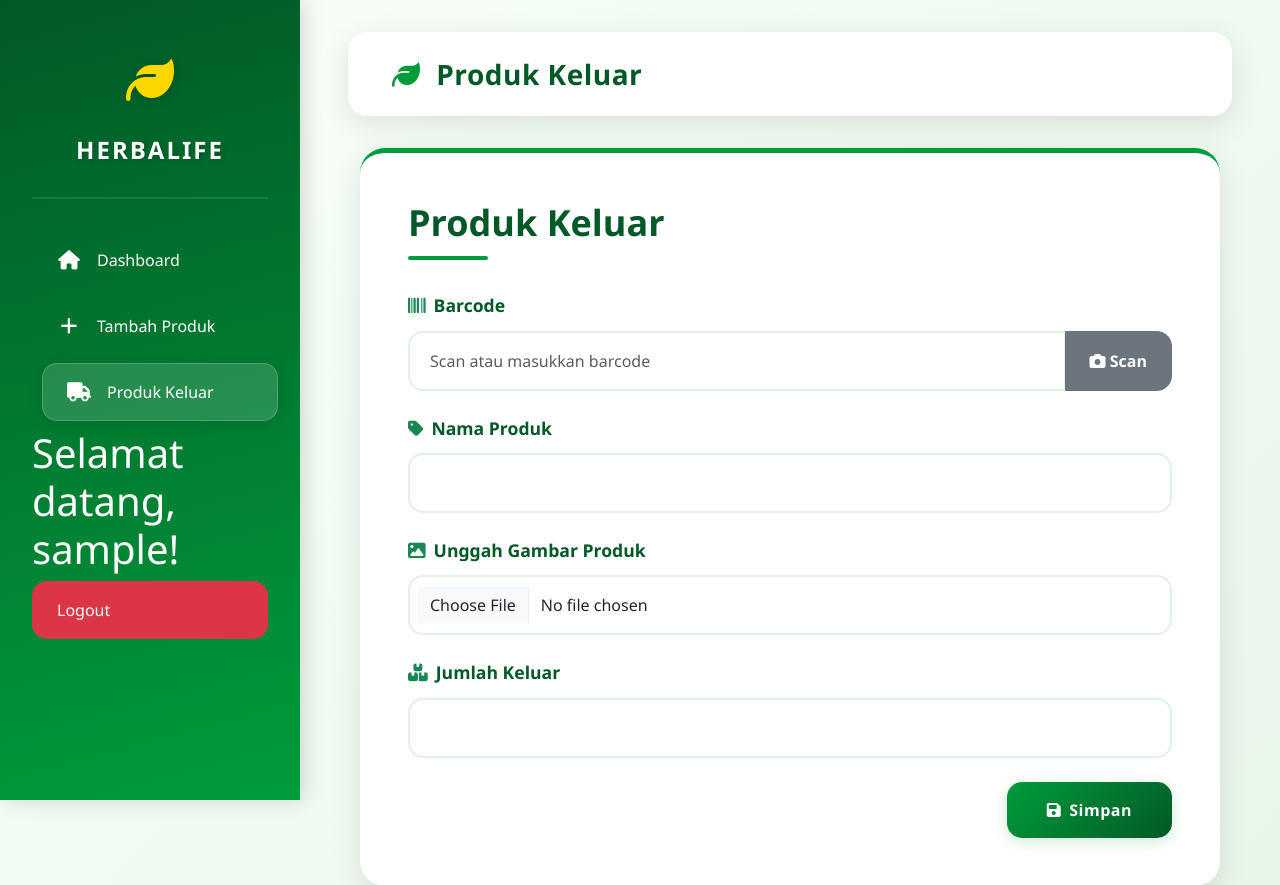
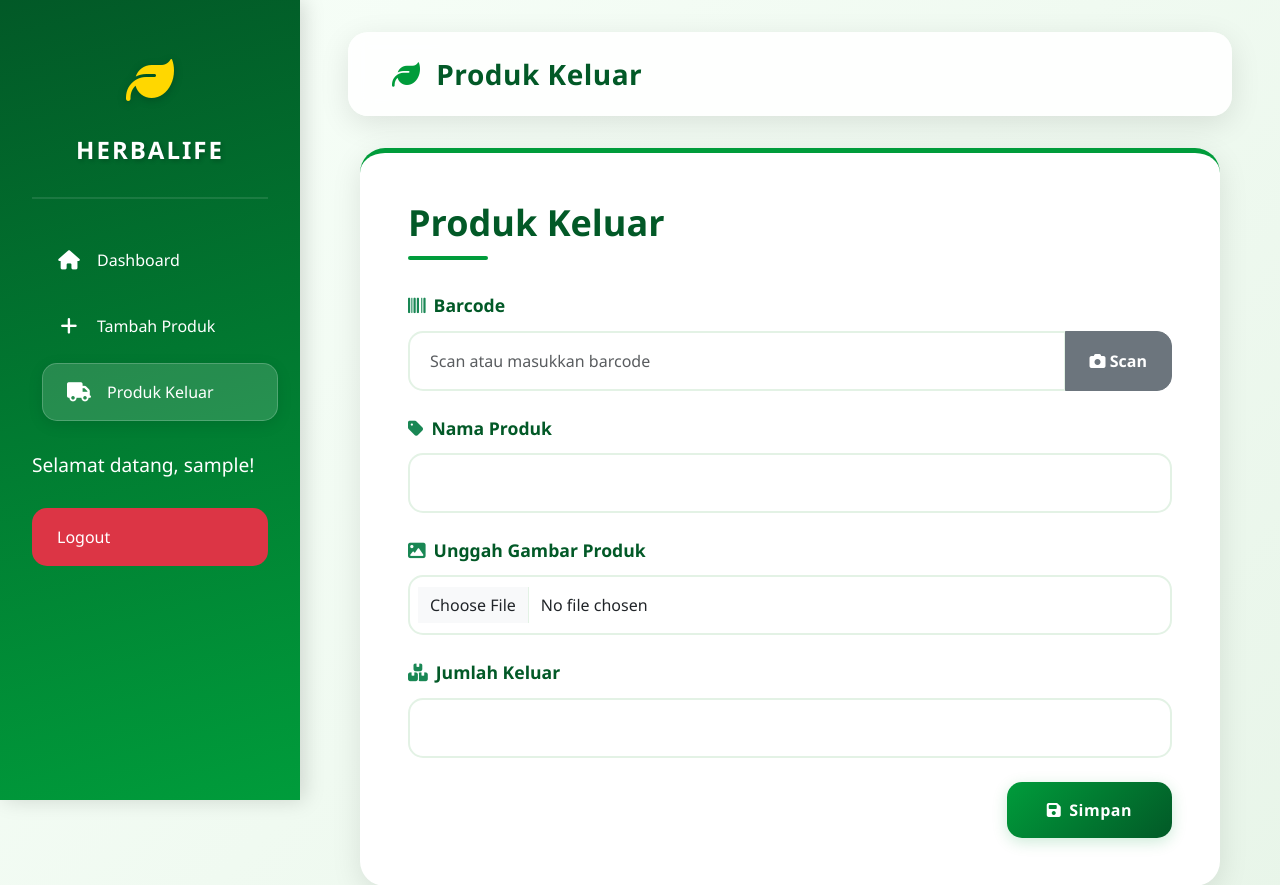
Before and after one commit to Afifahthahira/pcd2, a Flask app: page /produk_keluar in a window 1280 px wide. Shown: the top 885 px of the page. Run offline with Flask 3, Linux system fonts and the light colour scheme; the visitor is signed in with stand-in values (Sample User, id 1); some libraries are stand-ins or nearby versions.

Commit message:
update sidebar

```diff
--- a/templates/produk_keluar.html
+++ b/templates/produk_keluar.html
@@ -32,6 +32,7 @@
             color: white;
             padding: 2rem;
             box-shadow: 4px 0 20px rgba(0, 0, 0, 0.15);
+            /*overflow-y: auto; Allow scrolling when content overflows */
         }
 
         .sidebar .logo-container {
@@ -82,6 +83,16 @@
             box-shadow: 0 4px 15px rgba(0, 0, 0, 0.1);
         }
 
+        /* Sidebar Greeting and Logout Button */
+        .sidebar h1 {
+            margin-top: 2rem;
+            font-size: 1.2rem;
+        }
+
+        .sidebar .btn-danger {
+            margin-top: 2rem;
+        }
+
         /* Enhanced Main Content */
         .main-content {
             margin-left: 300px;
@@ -109,7 +120,7 @@
             color: var(--herbalife-green);
         }
 
-        /* Enhanced Card Styling */
+        /* Enhanced Card and Table Styling */
         .card {
             border: none;
             border-radius: 25px;
```
Also changed, not shown: templates/index.html (+11 -0 lines), templates/tambah-produk.html (+12 -1 lines).
